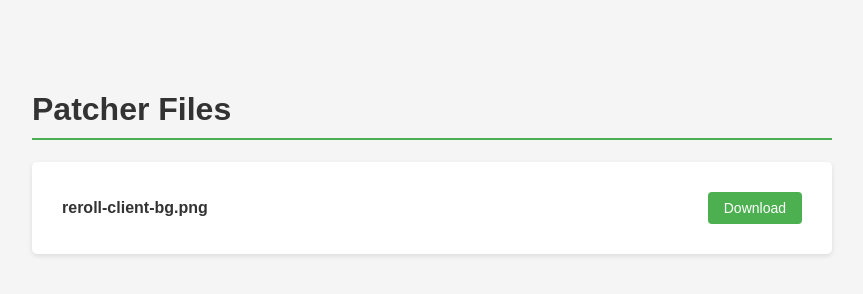
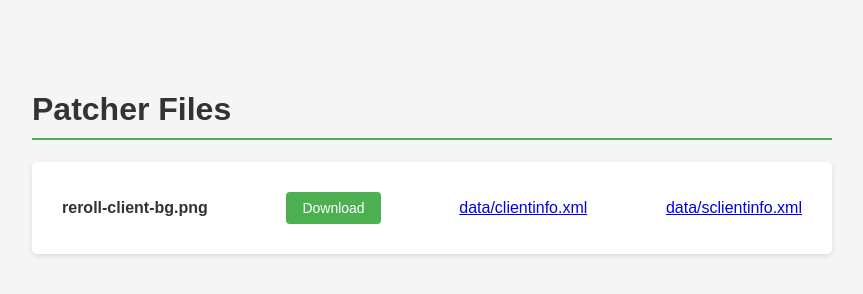
Before and after one commit to reroll-ragnarok/website, a website: page patcher/index.html in a window 1280 px wide. Shown: the whole page, without its empty margins (208-1071 px from the left). Drawn offline with Linux system fonts and the light colour scheme.

Commit message:
Update patcher index with new files

```diff
--- a/patcher/index.html
+++ b/patcher/index.html
@@ -59,6 +59,8 @@
         <div class="file-item">
             <span class="file-name">reroll-client-bg.png</span>
             <a href="reroll-client-bg.png" class="download-btn" download>Download</a>
+            <a href="data/clientinfo.xml">data/clientinfo.xml</a>
+            <a href="data/sclientinfo.xml">data/sclientinfo.xml</a>
         </div>
     </div>
 </body>
```
